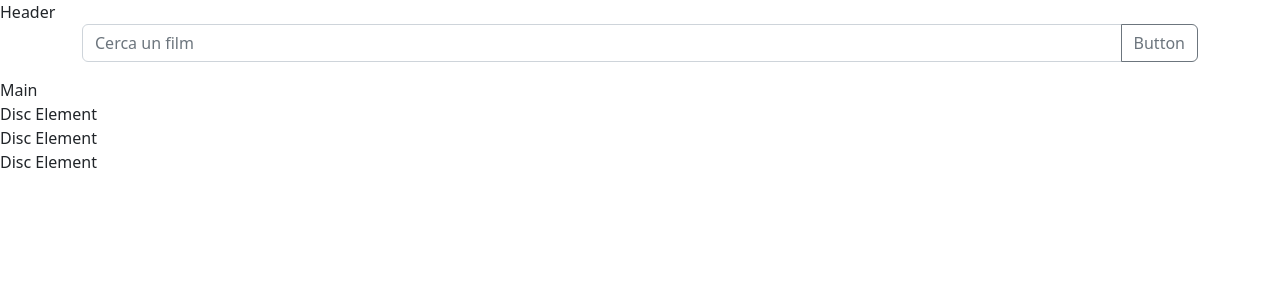
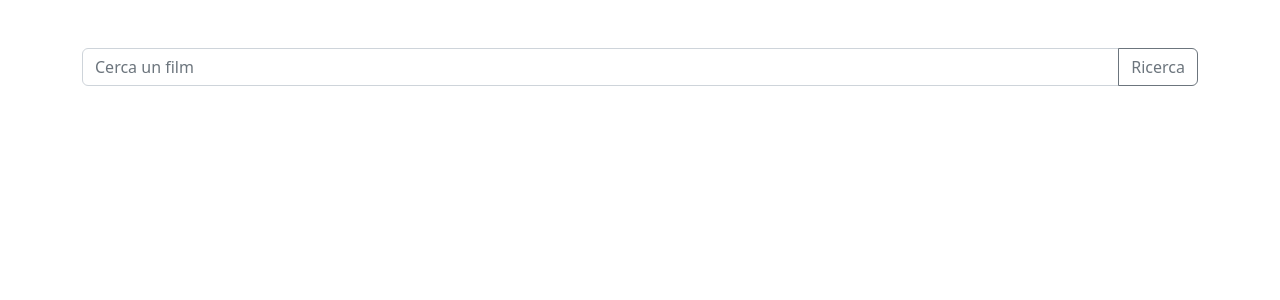
Before and after one commit to andrea-salvalaggio/vue-boolflix, a Vue app: page / in a window 1280 px wide. Shown: the top 300 px of the page. Built offline with nearby package versions, Linux system fonts and the light colour scheme.

Commit message:
Milestone 1 - stampo il titolo

```diff
--- a/src/App.vue
+++ b/src/App.vue
@@ -1,15 +1,17 @@
 <template>
   <div id="app">
-    <Header/>
-    <Main :discs="discs"/>
+    <!-- App rimane in ascolto del segnale startSearch del componente Header e quando avviene richiamo la funzione getDiscs -->
+    <Header @startSearch="getMovies"/>
+    <!-- Passo i risultati a Main tramite props -->
+    <Main :movies="movies"/>
 
   </div>
 </template>
 
 <script>
-import Header from './components/Header.vue'
-import Main from './components/Main.vue'
-import axios from 'axios'
+import Header from './components/Header.vue';
+import Main from './components/Main.vue';
+import axios from 'axios';
 
 export default {
   name: 'App',
@@ -20,15 +22,32 @@ export default {
 
   data: function() {
     return{
-      discs: [
-        "uno",
-        "due",
-        "tre",
-      ],
-
-      apiUrl: ''
+      movies: [],
+      apiUrl: 'https://api.themoviedb.org/3/search/movie/?api_key=eb7d21fbf7495f073ee3484c1c5e2b66&query=',
     }
   },
+
+  methods: {
+    getMovies: function(searchText) {
+      // Questa funzione viene chiamata quando avviene l'evento startSearch e riceve come parametro il testo che l'utente ha scritto nell'input
+      console.log(searchText);
+      // Faccio partire la chiamata axios
+      axios.get(this.apiUrl + searchText)
+        .then((result) => {
+          console.log(result.data.results);
+          // Assegno il contenuto .data.results all'array inizialmente vuoto (disc)
+          this.movies = result.data.results;
+        })
+        .catch((error) => {
+          console.log(error);
+        });
+    }
+  },
+
+  // created() {
+  //   this.getMovies();
+  // },
+
 }
 </script>
 
--- a/src/components/DiscElement.vue
+++ /dev/null
@@ -1,15 +0,0 @@
-<template>
-    <div>
-        Disc Element
-    </div>
-</template>
-
-<script>
-export default {
-
-}
-</script>
-
-<style>
-
-</style>
--- a/src/components/Header.vue
+++ b/src/components/Header.vue
@@ -1,12 +1,12 @@
 <template>
     <header>
-        Header
         <div class="container">
             <div class="row">
-                <div class="col-12">
+                <div class="col-12 mt-5">
                     <div class="input-group mb-3">
-                        <input type="text" class="form-control" placeholder="Cerca un film">
-                        <button class="btn btn-outline-secondary" type="button" id="button-addon2">Button</button>
+                        <input type="text" class="form-control" placeholder="Cerca un film" v-model="text">
+                        <!-- Quando l'utente clicca il componente Header lancia il segnale startSearch passando il testo inserito dall'utente -->
+                        <button class="btn btn-outline-secondary" type="button" id="button-addon2" @click="$emit('startSearch', text)">Ricerca</button>
                     </div>
                 </div>
             </div>
@@ -18,6 +18,17 @@
 
 export default {
 
+    data: function(){
+        return{
+            text: '',
+        }
+    },
+
+    methods: {
+        // isClicked: function(){
+        //     console.log(this.text);
+        // }
+    },
 }
 </script>
 
--- a/src/components/Main.vue
+++ b/src/components/Main.vue
@@ -1,23 +1,26 @@
 <template>
     <div>
-        Main
-        <DiscElement v-for="(disc, index) in discs" :key="index"/>
+        <!-- Stampami DiscElement tante volte quante sono gli elementi dentro discs -->
+        <!-- Passo a DiscElement il singolo elemento di discs -->
+        <!-- discs è un array di oggetti, disc è un oggetto -->
+        <MovieElement class="container" v-for="(movie, index) in movies" :key="index" :movie="movie"/>
     </div>
 </template>
 
 <script>
-import DiscElement from './DiscElement.vue'
+import MovieElement from './MovieElement.vue'
 
 export default {
     props:{
-        'discs': {
+        // Sono i dati che mi arrivano da App.vue
+        'movies': {
             type: Array,
             required: true,
         }
     },
 
     components:{
-        DiscElement,
+        MovieElement,
     },
 }
 </script>
--- /dev/null
+++ b/src/components/MovieElement.vue
@@ -0,0 +1,21 @@
+<template>
+    <div>
+        <h1> {{ movie.title }} </h1>
+    </div>
+</template>
+
+<script>
+export default {
+    props:{
+        // Sono i dati che mi arrivano da Main.vue
+        'movie': {
+            type: Object,
+            required: true,
+        }
+    },
+}
+</script>
+
+<style>
+
+</style>
```
Also changed, not shown: src/components/HelloWorld.vue (added).
